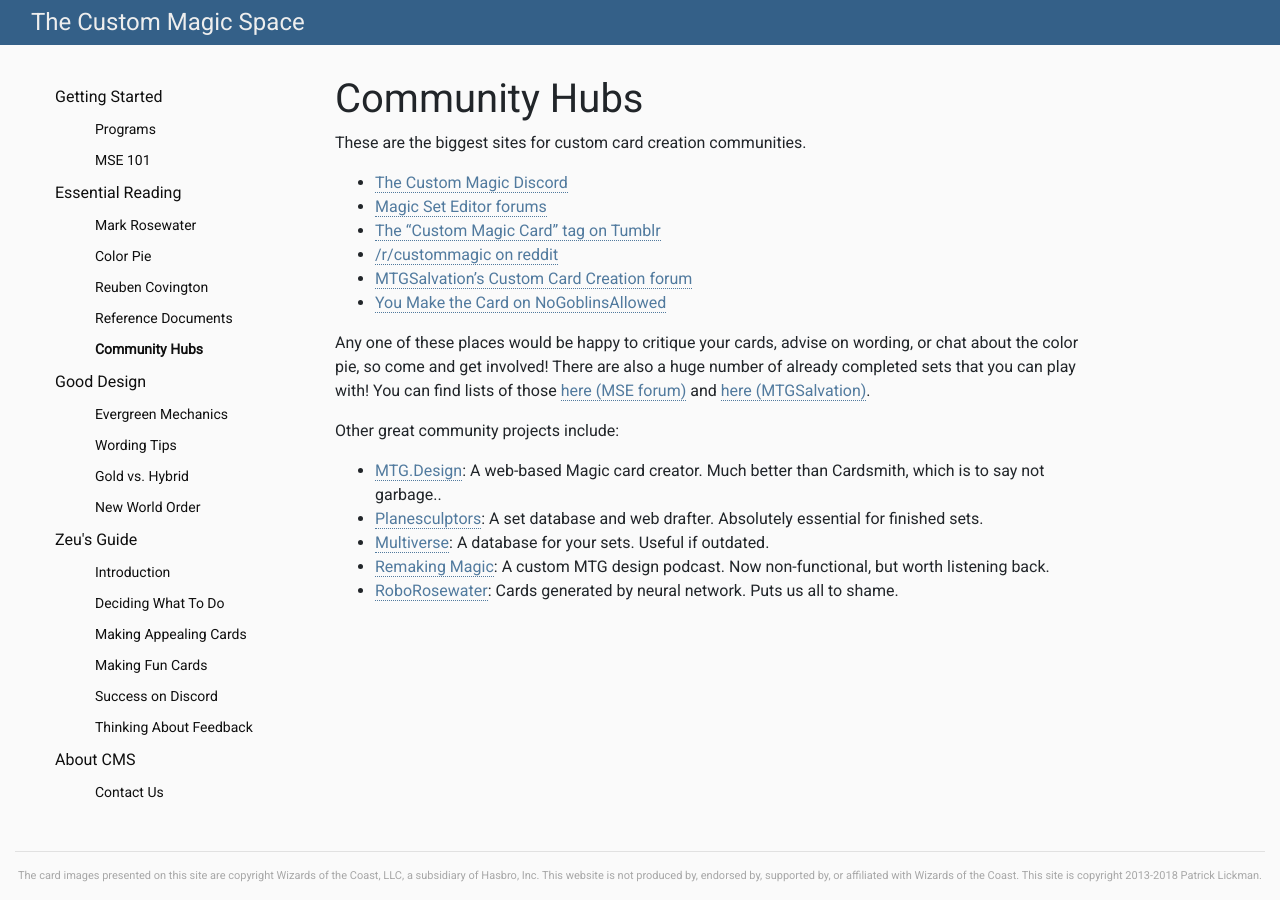
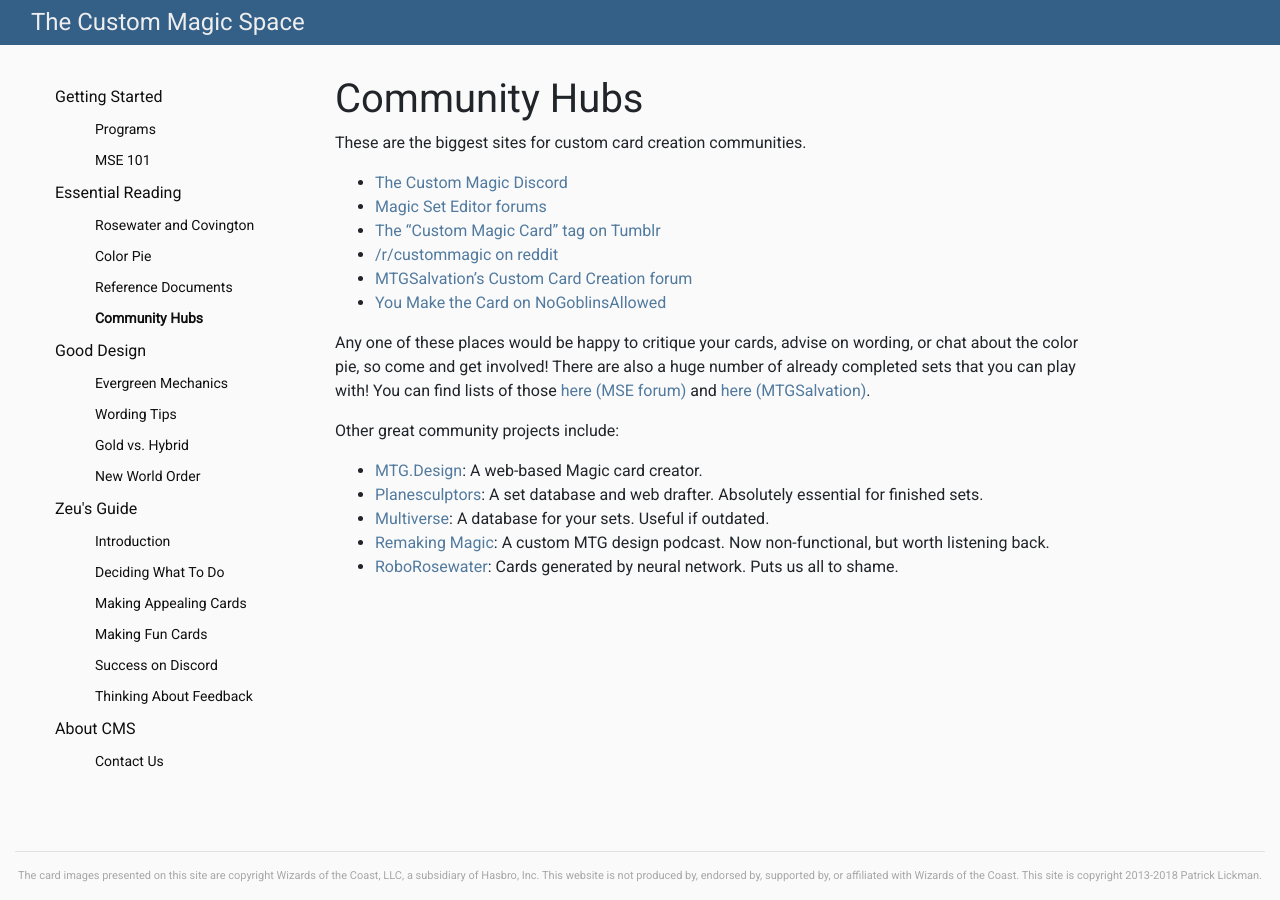
Before and after one commit to professionalecho/custommagic.space, a Jekyll site: the page built from essential-reading/community-hubs.md, in a window 1280 px wide. Built offline with Jekyll 4.4.1, drawn with Linux system fonts in a browser that asks for light colours; nearby versions of some CDN libraries.

Commit message:
Updated links and merged pages

```diff
--- a/_data/nav.yml
+++ b/_data/nav.yml
@@ -4,9 +4,8 @@
       - page: MSE 101
   - title: Essential Reading
     subfolderitems:
-      - page: Mark Rosewater
+      - page: Rosewater and Covington
       - page: Color Pie
-      - page: Reuben Covington
       - page: Reference Documents
       - page: Community Hubs
   - title: Good Design
--- a/css/main.scss
+++ b/css/main.scss
@@ -67,12 +67,11 @@
     .content {
         max-width:800px;
         a {
-            color:#517A9E;
-            border-bottom:1px dotted #517A9E;
+            color:#517A9E;;
             &:hover {
                 text-decoration:none;
                 border-bottom:none;
-                color:#517A9E;
+                color:hsl(208, 2%, 47%);
             }
         }
         a.anchorjs-link {
--- a/essential-reading/community-hubs.md
+++ b/essential-reading/community-hubs.md
@@ -4,19 +4,19 @@
 ---
 These are the biggest sites for custom card creation communities.
 
-*   [The Custom Magic Discord](https://discord.gg/HjJBDc9)
-*   [Magic Set Editor forums](http://magicseteditor.sourceforge.net/forum)
-*   [The "Custom Magic Card" tag on Tumblr](https://www.tumblr.com/search/custom+magic+card)
-*   [/r/custommagic on reddit](http://www.reddit.com/r/custommagic)
-*   [MTGSalvation's Custom Card Creation forum](http://www.mtgsalvation.com/forums/creativity/custom-card-creation)
-*   [You Make the Card on NoGoblinsAllowed](http://forum.nogoblinsallowed.com/viewforum.php?f=17)
+* [The Custom Magic Discord](https://discord.gg/HjJBDc9)
+* [Magic Set Editor forums](http://magicseteditor.boards.net/forum)
+* [The "Custom Magic Card" tag on Tumblr](https://www.tumblr.com/search/custom+magic+card)
+* [/r/custommagic on reddit](http://www.reddit.com/r/custommagic)
+* [MTGSalvation's Custom Card Creation forum](http://www.mtgsalvation.com/forums/creativity/custom-card-creation)
+* [You Make the Card on NoGoblinsAllowed](http://forum.nogoblinsallowed.com/viewforum.php?f=17)
 
-Any one of these places would be happy to critique your cards, advise on wording, or chat about the color pie, so come and get involved! There are also a huge number of already completed sets that you can play with! You can find lists of those [here (MSE forum)](http://magicseteditor.sourceforge.net/forum/6) and [here (MTGSalvation)](http://www.mtgsalvation.com/forums/creativity/custom-card-creation/custom-set-creation-and/378924-the-official-completed-set-collection).
+Any one of these places would be happy to critique your cards, advise on wording, or chat about the color pie, so come and get involved! There are also a huge number of already completed sets that you can play with! You can find lists of those [here (MSE forum)](http://magicseteditor.boards.net/board/13/showcase) and [here (MTGSalvation)](http://www.mtgsalvation.com/forums/creativity/custom-card-creation/custom-set-creation-and/378924-the-official-completed-set-collection).
 
 Other great community projects include:
 
-*   [MTG.Design](http://www.mtg.design): A web-based Magic card creator. Much better than Cardsmith, which is to say not garbage..
-*   [Planesculptors](http://www.planesculptors.net): A set database and web drafter. Absolutely essential for finished sets.
-*   [Multiverse](http://www.magicmultiverse.net/): A database for your sets. Useful if outdated.
-*   [Remaking Magic](http://remakingmagic.libsyn.com/): A custom MTG design podcast. Now non-functional, but worth listening back.
-*   [RoboRosewater](https://twitter.com/RoboRosewater): Cards generated by neural network. Puts us all to shame.
+* [MTG.Design](http://www.mtg.design): A web-based Magic card creator.
+* [Planesculptors](http://www.planesculptors.net): A set database and web drafter. Absolutely essential for finished sets.
+* [Multiverse](http://www.magicmultiverse.net/): A database for your sets. Useful if outdated.
+* [Remaking Magic](http://remakingmagic.libsyn.com/): A custom MTG design podcast. Now non-functional, but worth listening back.
+* [RoboRosewater](https://twitter.com/RoboRosewater): Cards generated by neural network. Puts us all to shame.
```
Also changed, not shown: essential-reading/reference-documents.md (+3 -2 lines), essential-reading/reuben-covington.md (deleted, +0 -11 lines), essential-reading/rosewater-and-covington.md (renamed from essential-reading/mark-rosewater.md, +13 -1 lines).
